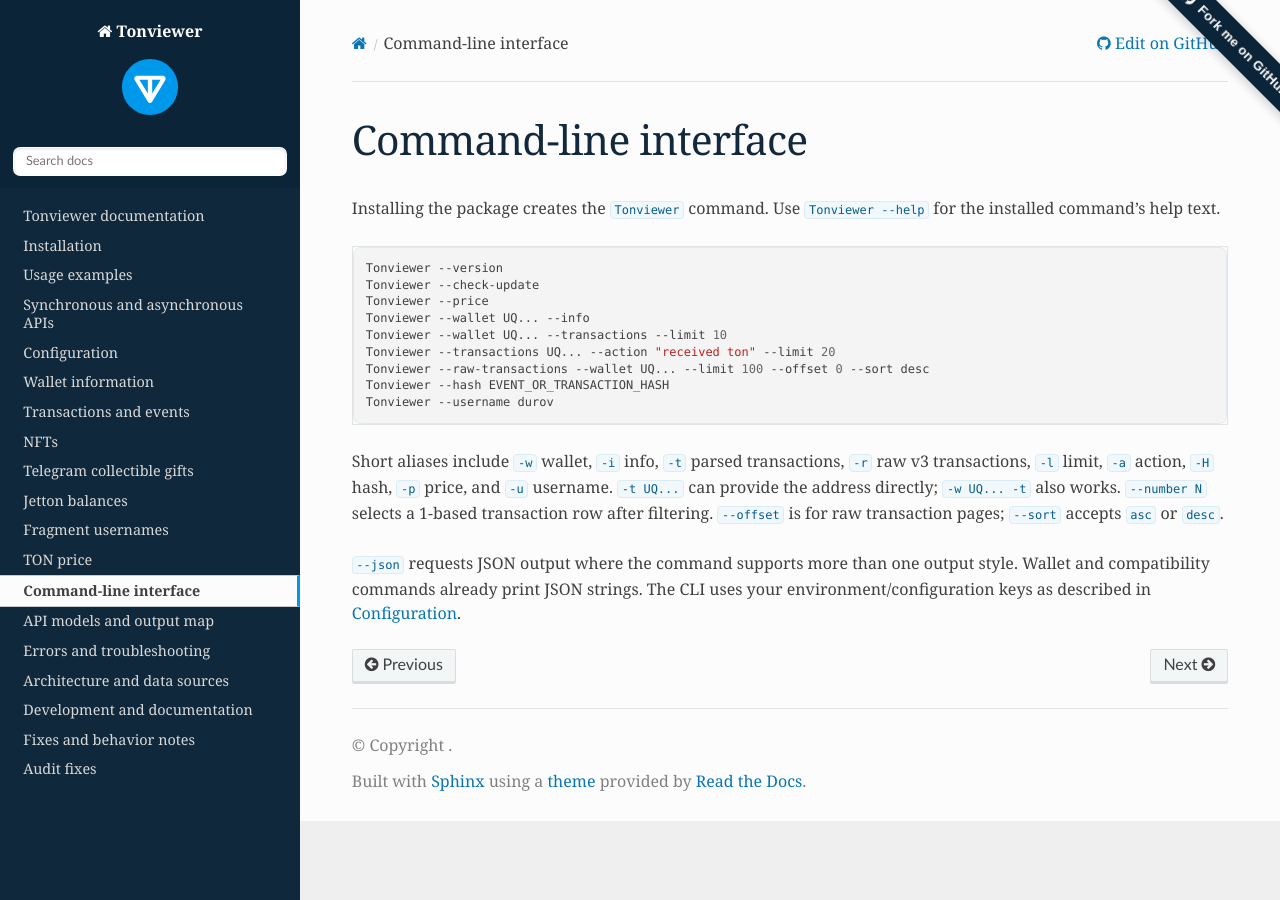
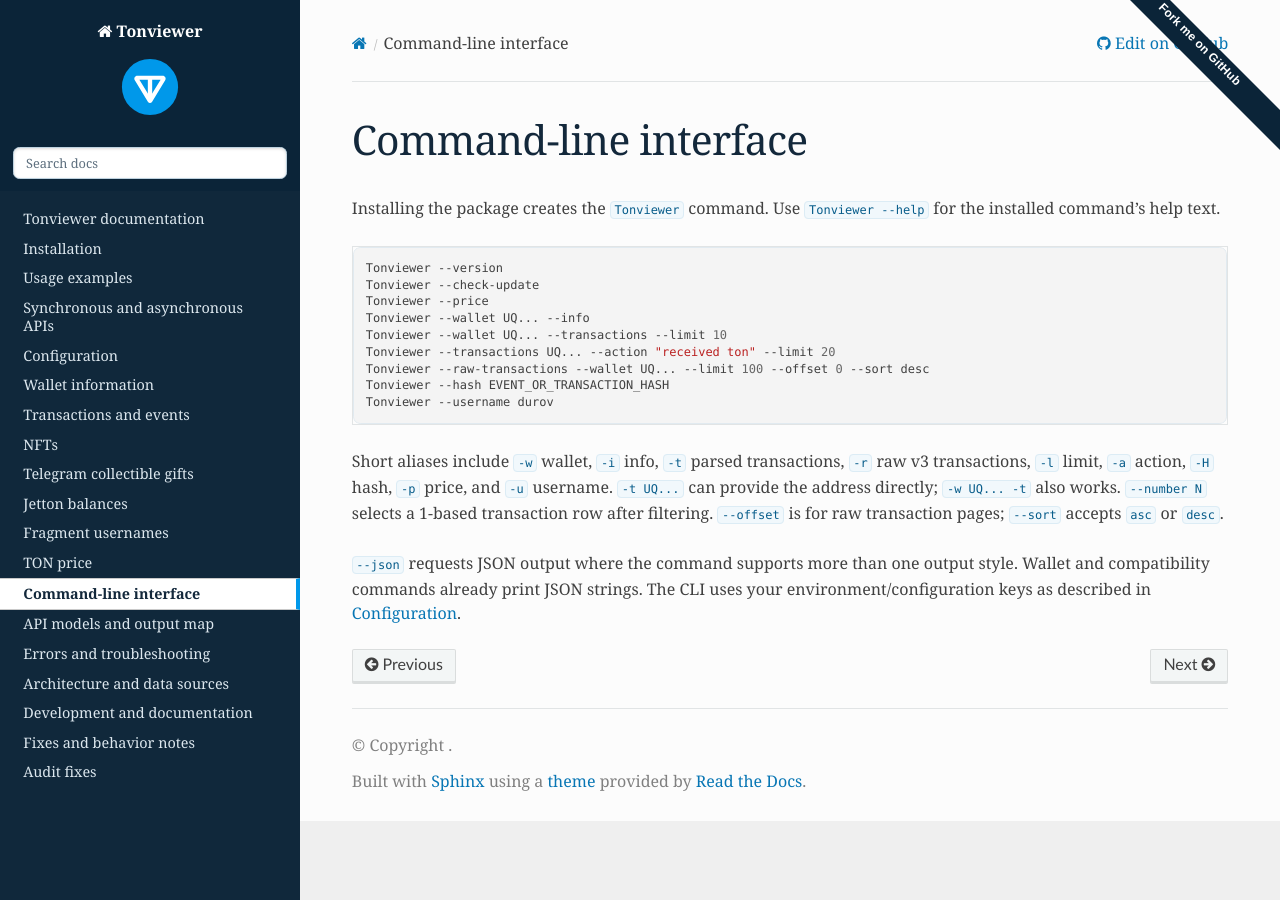
Before and after one commit to z9zzzz/Tonviewer, a Sphinx documentation site: the page built from docs/cli.md, in a window 1280 px wide. Built offline with Sphinx 7.4.7 and the Read the Docs theme 3.1.0, drawn with Linux system fonts in a browser that asks for light colours.

Commit message:
Fix docs theme colors and navigation

```diff
--- a/docs/_static/custom.css
+++ b/docs/_static/custom.css
@@ -1,10 +1,13 @@
-/* Tonviewer documentation theme: classic typography with restrained TON-blue accents. */
+/* Tonviewer docs: classic serif reading typography, TON-blue accents, accessible nav. */
 :root {
   --tv-blue: #0098ea;
   --tv-blue-deep: #0876b4;
   --tv-ink: #13283b;
   --tv-muted: #536879;
   --tv-soft: #f1f8fc;
+  --tv-sidebar: #10283b;
+  --tv-sidebar-hover: #193d58;
+  --tv-sidebar-text: #dce7ee;
 }
 
 .wy-side-nav-search {
@@ -23,23 +26,77 @@
   color: #fff;
 }
 
+/* Keep the built-in Sphinx search box visible and readable. */
 .wy-side-nav-search input[type="text"] {
-  border: 1px solid rgba(255, 255, 255, 0.2);
-  border-radius: 0.45rem;
+  width: 100%;
+  border: 1px solid #bed2df;
+  border-radius: 0.4rem;
+  background: #fff;
+  color: #152b3d;
+  font-family: Georgia, "Times New Roman", serif;
+}
+
+.wy-side-nav-search input[type="text"]::placeholder {
+  color: #5d6f7e;
+  opacity: 1;
+}
+
+.wy-side-nav-search input[type="text"]:focus {
+  border-color: var(--tv-blue);
+  outline: 3px solid rgba(0, 152, 234, 0.3);
+  outline-offset: 1px;
 }
 
 .wy-nav-side {
-  background: #10283b;
+  background: var(--tv-sidebar);
 }
 
-.wy-menu-vertical a:hover,
-.wy-menu-vertical li.current a:hover {
-  background: #193d58;
+.wy-menu-vertical li a {
+  color: var(--tv-sidebar-text);
 }
 
-.wy-menu-vertical li.current > a,
-.wy-menu-vertical li.on a {
-  border-right: 3px solid var(--tv-blue);
+.wy-menu-vertical li a:hover,
+.wy-menu-vertical li.current a:hover {
+  background: var(--tv-sidebar-hover);
+  color: #fff;
+}
+
+/* Explicit active states prevent the theme's light/dark colors from clashing. */
+.wy-menu-vertical li.current > a {
+  border-right: 4px solid var(--tv-blue);
+  background: #f4f9fc;
+  color: #13283b;
+  font-weight: 700;
+}
+
+.wy-menu-vertical li.current > a.current {
+  background: #fff;
+  color: #13283b;
+}
+
+.wy-menu-vertical li.current ul li {
+  background: var(--tv-sidebar);
+}
+
+.wy-menu-vertical li.current ul li a {
+  background: transparent;
+  color: var(--tv-sidebar-text);
+}
+
+.wy-menu-vertical li.current ul li a:hover {
+  background: var(--tv-sidebar-hover);
+  color: #fff;
+}
+
+.wy-menu-vertical li.current ul li.current {
+  background: var(--tv-sidebar-hover);
+}
+
+.wy-menu-vertical li.current ul li.current > a {
+  border-right: 4px solid var(--tv-blue);
+  background: var(--tv-sidebar-hover);
+  color: #fff;
+  font-weight: 600;
 }
 
 .wy-nav-content {
@@ -112,35 +169,47 @@
   text-align: center;
 }
 
-.tv-fork-ribbon {
+/* SVG corner banner stays inside the viewport at every screen size. */
+.tv-github-corner {
   position: fixed;
   z-index: 1000;
-  top: 1.6rem;
-  right: -4.7rem;
-  width: 15rem;
-  padding: 0.55rem 0.7rem;
-  transform: rotate(45deg);
-  background: #0b2438;
-  color: #fff !important;
-  box-shadow: 0 2px 10px rgba(10, 30, 45, 0.22);
-  font: 600 0.82rem/1.2 Arial, sans-serif;
-  letter-spacing: 0.02em;
-  text-align: center;
+  top: 0;
+  right: 0;
+  display: block;
+  width: 150px;
+  height: 150px;
+  overflow: hidden;
+  color: #fff;
   text-decoration: none !important;
 }
 
-.tv-fork-ribbon:hover,
-.tv-fork-ribbon:focus {
-  background: var(--tv-blue-deep);
-  color: #fff !important;
+.tv-github-corner svg {
+  display: block;
+  width: 100%;
+  height: 100%;
 }
 
-.tv-fork-ribbon svg {
-  width: 0.95rem;
-  height: 0.95rem;
-  margin-right: 0.25rem;
-  vertical-align: -0.17rem;
-  fill: currentColor;
+.tv-github-corner__ribbon {
+  fill: #0b2438;
+  transition: fill 150ms ease;
+}
+
+.tv-github-corner text {
+  fill: #fff;
+  font-family: Arial, sans-serif;
+  font-size: 12px;
+  font-weight: 700;
+  letter-spacing: 0.15px;
+}
+
+.tv-github-corner:hover .tv-github-corner__ribbon,
+.tv-github-corner:focus .tv-github-corner__ribbon {
+  fill: var(--tv-blue-deep);
+}
+
+.tv-github-corner:focus-visible {
+  outline: 3px solid #f5c542;
+  outline-offset: -4px;
 }
 
 .rst-content p img[alt="PyPI version"],
@@ -198,9 +267,12 @@
     padding: 1.5em 1.25em;
   }
 
-  .tv-fork-ribbon {
-    top: 0.85rem;
-    right: -5.2rem;
-    font-size: 0.72rem;
+  .tv-github-corner {
+    width: 112px;
+    height: 112px;
+  }
+
+  .tv-github-corner text {
+    font-size: 11px;
   }
 }
--- a/docs/_templates/layout.html
+++ b/docs/_templates/layout.html
@@ -2,10 +2,10 @@
 
 {% block extrabody %}
   {{ super() }}
-  <a class="tv-fork-ribbon" href="https://github.com/z9zzzz/Tonviewer" target="_blank" rel="noopener noreferrer" aria-label="View or fork Tonviewer on GitHub">
-    <svg viewBox="0 0 16 16" aria-hidden="true" focusable="false">
-      <path d="M8 0C3.58 0 0 3.58 0 8c0 3.54 2.29 6.53 5.47 7.59.4.07.55-.17.55-.38v-1.33c-2.23.49-2.7-.95-2.7-.95-.36-.92-.89-1.16-.89-1.16-.73-.5.06-.49.06-.49.8.06 1.22.82 1.22.82.72 1.23 1.89.87 2.35.67.07-.52.28-.87.51-1.07-1.78-.2-3.65-.89-3.65-3.96 0-.88.31-1.6.82-2.16-.08-.2-.36-1.02.08-2.13 0 0 .67-.21 2.2.82A7.65 7.65 0 0 1 8 4.04c.68 0 1.36.09 2 .27 1.53-1.03 2.2-.82 2.2-.82.44 1.11.16 1.93.08 2.13.51.56.82 1.28.82 2.16 0 3.08-1.87 3.75-3.66 3.95.29.25.54.73.54 1.48v2.2c0 .21.15.46.55.38A8.01 8.01 0 0 0 16 8c0-4.42-3.58-8-8-8Z"/>
+  <a class="tv-github-corner" href="https://github.com/z9zzzz/Tonviewer" target="_blank" rel="noopener noreferrer" aria-label="Fork Tonviewer on GitHub">
+    <svg viewBox="0 0 150 150" role="img" aria-hidden="true" focusable="false">
+      <path class="tv-github-corner__ribbon" d="M0 0H40L150 110V150Z"/>
+      <text x="28" y="8" transform="rotate(45 28 8)">Fork me on GitHub</text>
     </svg>
-    Fork me on GitHub
   </a>
 {% endblock %}
```
Also changed, not shown: docs/index.md (+1 -1 lines).
